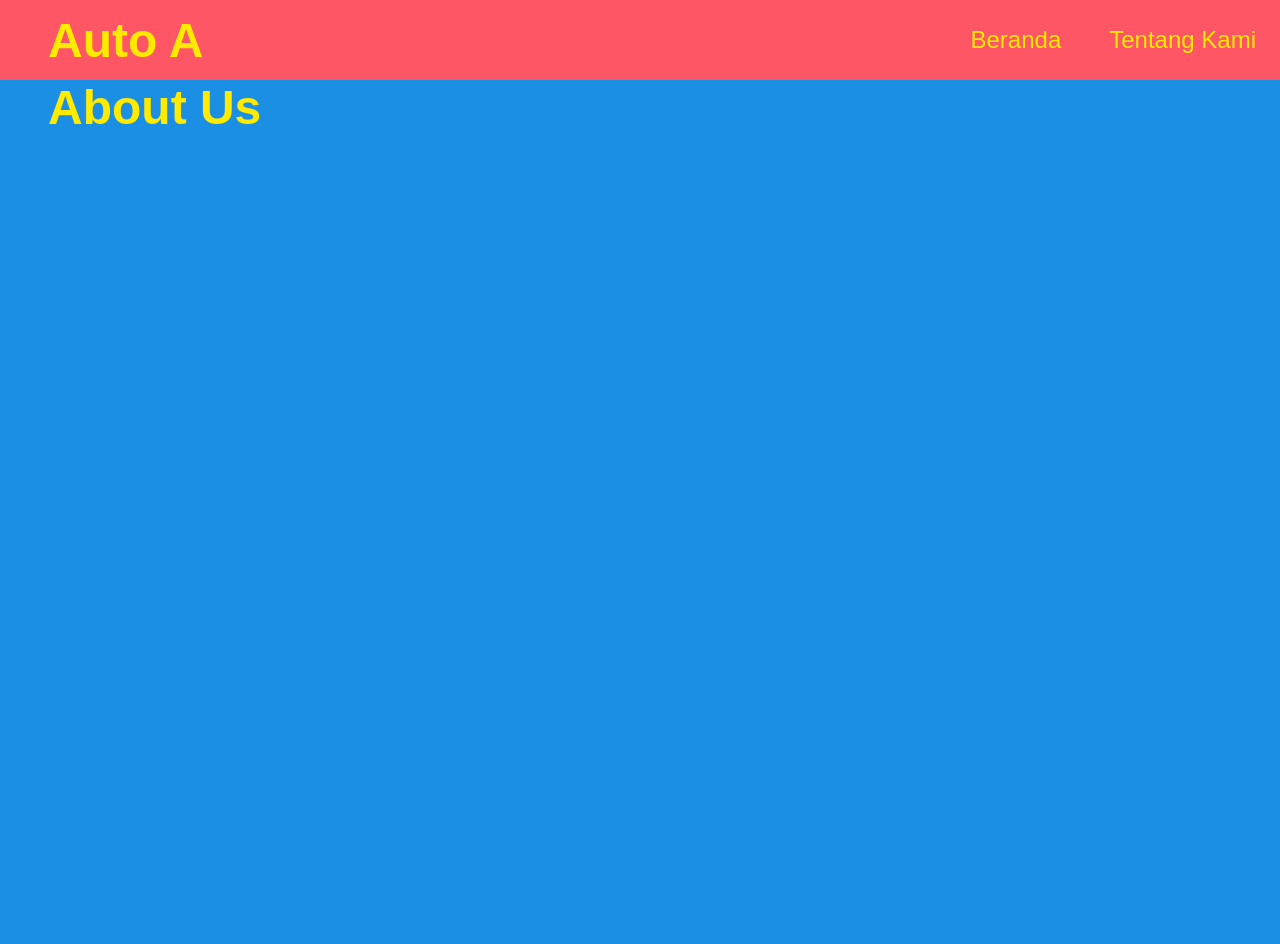
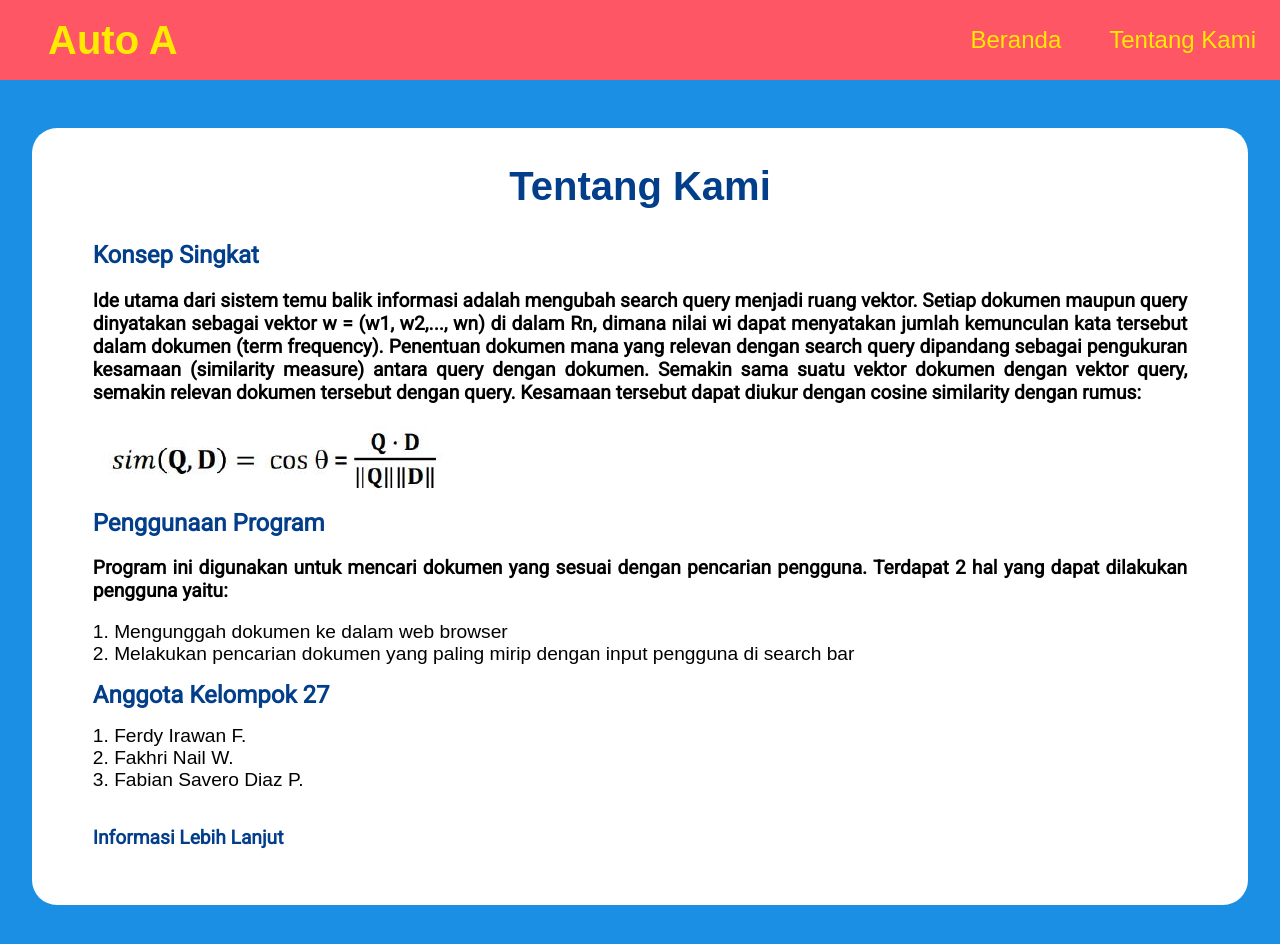
Before and after one commit to fabiansdp/Algeo02-13519030, a React (Create React App) app: page /about in a window 1280 px wide. Shown: the top 944 px of the page. Before the commit the page ends 800 px from the top, so only its background shows below. Built offline with nearby package versions, Linux system fonts and the light colour scheme; a web font is replaced by a local one.

Commit message:
bismillah about page selesai

```diff
--- a/src/components/Result.js
+++ b/src/components/Result.js
@@ -12,7 +12,7 @@ const Result = () => {
       first_sentence: "Fabian anak terpintar satu semesta raya"
     },
     {
-      judul: "index.html",
+      judul: "NASA_Webinar.txt",
       jumlah: 1000,
       kemiripan: 90,
       first_sentence: "Fabian anak terpintar satu semesta raya"
--- /dev/null
+++ b/src/constants/about-items.js
@@ -0,0 +1,12 @@
+const AboutItems = {
+  konsep : {
+    content : "Ide utama dari sistem temu balik informasi adalah mengubah search query menjadi ruang vektor. Setiap dokumen maupun query dinyatakan sebagai vektor w = (w1, w2,..., wn) di dalam Rn, dimana nilai wi dapat menyatakan jumlah kemunculan kata tersebut dalam dokumen (term frequency). Penentuan dokumen mana yang relevan dengan search query dipandang sebagai pengukuran kesamaan (similarity measure) antara query dengan dokumen. Semakin sama suatu vektor dokumen dengan vektor query, semakin relevan dokumen tersebut dengan query. Kesamaan tersebut dapat diukur dengan cosine similarity dengan rumus:"
+  },
+  penggunaan : {
+    content : "Program ini digunakan untuk mencari dokumen yang sesuai dengan pencarian pengguna. Terdapat 2 hal yang dapat dilakukan pengguna yaitu:",
+    list1 : "1. Mengunggah dokumen ke dalam web browser",
+    list2 : "2. Melakukan pencarian dokumen yang paling mirip dengan input pengguna di search bar"
+  }
+}
+
+export default AboutItems
--- a/src/pages/About.js
+++ b/src/pages/About.js
@@ -1,11 +1,42 @@
 import React from 'react';
+import "../styles/about.css";
+import { Link } from 'react-router-dom';
+import aboutItems from "../constants/about-items";
 
 const About = () => {
-    return (
-        <div id="about-container">
-            <h1>About Us</h1>
+  return (
+    <div id="about-container">
+      <div className="about-box">
+        <div className="header">
+          <h1>Tentang Kami</h1>
         </div>
-    );
+        <div className="section">
+          <h3>Konsep Singkat</h3>
+          <p>{aboutItems.konsep.content}</p>
+          <img src="/rumus.png" alt=""/>
+        </div>
+        <div className="section">
+          <h3>Penggunaan Program</h3>
+          <p>{aboutItems.penggunaan.content}</p>
+          <ul className="list-penggunaan">
+            <li>{aboutItems.penggunaan.list1}</li>
+            <li>{aboutItems.penggunaan.list2}</li>
+          </ul>
+        </div>
+        <div className="section">
+          <h3>Anggota Kelompok 27</h3>
+          <ul className="anggota">
+            <li>1. Ferdy Irawan F.</li>
+            <li>2. Fakhri Nail W.</li>
+            <li>3. Fabian Savero Diaz P.</li>
+          </ul>
+        </div>
+        <Link to={{pathname: "https://github.com/fabiansdp/Algeo02-13519030"}} target="_blank" >
+          <h3>Informasi Lebih Lanjut</h3>
+        </Link>
+      </div>
+    </div>
+  );
 };
 
 export default About;
--- a/src/pages/Document.js
+++ b/src/pages/Document.js
@@ -3,7 +3,7 @@ import "../styles/document.css"
 import axios from 'axios';
 
 const Document = ({ match }) => {
-  const[item, setItem] = useState([]);
+  const[item, setItem] = useState({});
   const[content, setContent] = useState([]);
 
   useEffect(() => {
@@ -13,7 +13,6 @@ const Document = ({ match }) => {
   const fetchItem = async() => {
     try {
       const item = await axios.get(`/doc/${match.params.id}`);
-      console.log(item.data)
       setItem(item.data);
       setContent(item.data.content);
     } catch (error) {
--- /dev/null
+++ b/src/styles/about.css
@@ -0,0 +1,53 @@
+#about-container {
+  padding: 3rem 2rem;
+}
+
+.about-box {
+  display: flex;
+  flex-direction: column;
+  background: #FFF;
+  padding: 3% 5%;
+  border-radius: 25px;
+}
+
+.header {
+  text-align: center;
+  margin-bottom: 2rem;
+}
+
+.header h1 {
+  font-size: 2.5rem;
+  color: #023e8a;
+}
+
+.section h3 {
+  font-size: 1.5rem;
+  margin: 0;
+}
+
+.section p {
+  text-align: justify;
+  font-weight: 700;
+}
+
+.list-penggunaan {
+  flex-direction: column;
+  padding: 0;
+}
+
+.list-penggunaan li {
+  margin: 0;
+  color: #000000;
+  font-size: 1.2rem;
+}
+
+.anggota {
+  flex-direction: column;
+  padding: 0;
+}
+
+.anggota li {
+  margin: 0;
+  color: #000000;
+  font-size: 1.2rem;
+}
--- a/src/styles/document.css
+++ b/src/styles/document.css
@@ -14,7 +14,7 @@
 
 .header h1 {
   font-size: 2.5rem;
-    color: #000000;
+  color: #023e8a;
 }
 
 .content {
--- a/src/styles/navbar.css
+++ b/src/styles/navbar.css
@@ -21,7 +21,7 @@ nav {
 
 h1 {
   font-family: 'Viga', sans-serif;
-  font-size: 3rem;
+  font-size: 2.5rem;
   color: #ffea00;
   margin: 0 3rem;
 }
```
Also changed, not shown: public/rumus.png (added), 1 other file (tests, documents, lock files or other folders). Lines whose indentation alone changed are shown as unchanged.
